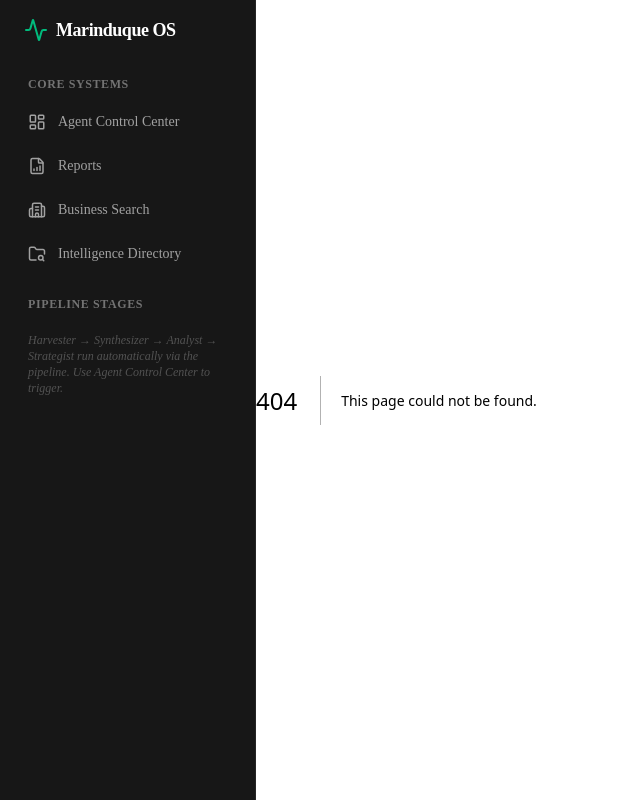
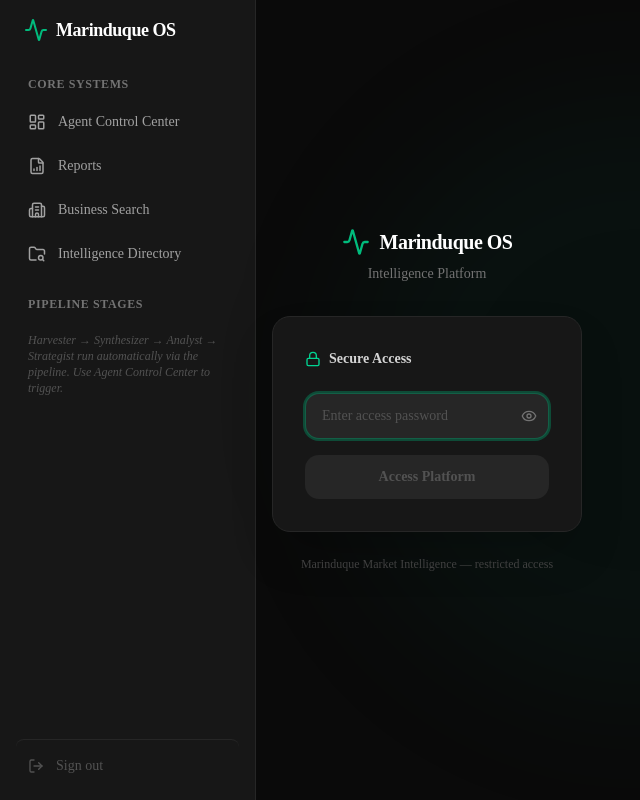
Before and after one commit to sales491/marinduque-market-agent, a Next.js app in the folder marinduque-os/: page /login in a window 1280 px wide. Before the commit this address had no page. Shown: the whole page, without its empty margins (0-640 px from the left). Built offline with nearby package versions, Linux system fonts and the light colour scheme.

Commit message:
feat: middleware password gate - multi-password support, login page, logout button

```diff
--- /dev/null
+++ b/marinduque-os/src/app/api/auth/login/route.ts
@@ -0,0 +1,37 @@
+import { NextRequest, NextResponse } from 'next/server';
+
+async function sha256(message: string): Promise<string> {
+  const data = new TextEncoder().encode(message);
+  const hash = await crypto.subtle.digest('SHA-256', data);
+  return Array.from(new Uint8Array(hash))
+    .map((b) => b.toString(16).padStart(2, '0'))
+    .join('');
+}
+
+export async function POST(req: NextRequest) {
+  const { password } = await req.json();
+
+  const secret    = process.env.APP_SECRET || 'default-secret-change-me';
+  const passwords = (process.env.APP_PASSWORDS || '')
+    .split(',')
+    .map((p) => p.trim())
+    .filter(Boolean);
+
+  const matched = passwords.find((p) => p === password);
+
+  if (!matched) {
+    return NextResponse.json({ error: 'Invalid password' }, { status: 401 });
+  }
+
+  const token = await sha256(`${secret}:${matched}`);
+
+  const res = NextResponse.json({ ok: true });
+  res.cookies.set('marinduque_session', token, {
+    httpOnly: true,
+    secure:   process.env.NODE_ENV === 'production',
+    sameSite: 'lax',
+    maxAge:   60 * 60 * 24 * 30, // 30 days
+    path:     '/',
+  });
+  return res;
+}
--- /dev/null
+++ b/marinduque-os/src/app/api/auth/logout/route.ts
@@ -0,0 +1,13 @@
+import { NextResponse } from 'next/server';
+
+export async function POST() {
+  const res = NextResponse.json({ ok: true });
+  res.cookies.set('marinduque_session', '', {
+    httpOnly: true,
+    secure:   process.env.NODE_ENV === 'production',
+    sameSite: 'lax',
+    maxAge:   0,
+    path:     '/',
+  });
+  return res;
+}
--- /dev/null
+++ b/marinduque-os/src/app/login/page.tsx
@@ -0,0 +1,127 @@
+'use client';
+
+import { useState, Suspense } from 'react';
+import { useRouter, useSearchParams } from 'next/navigation';
+import { Activity, Lock, Eye, EyeOff, Loader2 } from 'lucide-react';
+
+function LoginForm() {
+  const router       = useRouter();
+  const searchParams = useSearchParams();
+  const from         = searchParams.get('from') || '/';
+
+  const [password, setPassword] = useState('');
+  const [showPw, setShowPw]     = useState(false);
+  const [loading, setLoading]   = useState(false);
+  const [error, setError]       = useState('');
+
+  async function handleSubmit(e: React.FormEvent) {
+    e.preventDefault();
+    setLoading(true);
+    setError('');
+
+    try {
+      const res = await fetch('/api/auth/login', {
+        method: 'POST',
+        headers: { 'Content-Type': 'application/json' },
+        body: JSON.stringify({ password }),
+      });
+
+      if (res.ok) {
+        router.push(from);
+        router.refresh();
+      } else {
+        setError('Incorrect password. Try again.');
+        setPassword('');
+      }
+    } catch {
+      setError('Something went wrong. Please try again.');
+    } finally {
+      setLoading(false);
+    }
+  }
+
+  return (
+    <div className="min-h-screen bg-neutral-950 flex items-center justify-center p-4">
+      {/* Background glow */}
+      <div className="absolute inset-0 overflow-hidden pointer-events-none">
+        <div className="absolute top-1/2 left-1/2 -translate-x-1/2 -translate-y-1/2 w-[600px] h-[600px] bg-emerald-900/10 rounded-full blur-3xl" />
+      </div>
+
+      <div className="relative w-full max-w-sm">
+        {/* Logo */}
+        <div className="flex flex-col items-center mb-8">
+          <div className="flex items-center gap-2.5 mb-2">
+            <Activity className="h-7 w-7 text-emerald-500" />
+            <span className="text-xl font-bold text-white tracking-tight">Marinduque OS</span>
+          </div>
+          <p className="text-sm text-neutral-500">Intelligence Platform</p>
+        </div>
+
+        {/* Card */}
+        <div className="bg-neutral-900 border border-neutral-800 rounded-2xl p-8 shadow-2xl">
+          <div className="flex items-center gap-2 mb-6">
+            <Lock className="w-4 h-4 text-emerald-400" />
+            <h1 className="text-sm font-semibold text-neutral-300">Secure Access</h1>
+          </div>
+
+          <form onSubmit={handleSubmit} className="space-y-4">
+            <div className="relative">
+              <input
+                type={showPw ? 'text' : 'password'}
+                value={password}
+                onChange={e => setError('') || setPassword(e.target.value)}
+                placeholder="Enter access password"
+                autoFocus
+                required
+                className={`w-full px-4 py-3 pr-12 bg-neutral-800 border rounded-xl text-white text-sm placeholder:text-neutral-600 focus:outline-none focus:ring-2 transition-colors ${
+                  error
+                    ? 'border-red-500/60 focus:ring-red-600/30'
+                    : 'border-neutral-700 focus:ring-emerald-600/40 focus:border-emerald-600/50'
+                }`}
+              />
+              <button
+                type="button"
+                onClick={() => setShowPw(v => !v)}
+                className="absolute right-3 top-1/2 -translate-y-1/2 text-neutral-500 hover:text-neutral-300 transition-colors"
+                tabIndex={-1}
+              >
+                {showPw ? <EyeOff className="w-4 h-4" /> : <Eye className="w-4 h-4" />}
+              </button>
+            </div>
+
+            {error && (
+              <p className="text-xs text-red-400 flex items-center gap-1.5">
+                <span className="inline-block w-1 h-1 rounded-full bg-red-400 flex-shrink-0" />
+                {error}
+              </p>
+            )}
+
+            <button
+              type="submit"
+              disabled={loading || !password}
+              className="w-full py-3 bg-emerald-600 hover:bg-emerald-500 disabled:bg-neutral-800 disabled:text-neutral-600 text-white text-sm font-semibold rounded-xl transition-colors flex items-center justify-center gap-2"
+            >
+              {loading ? (
+                <><Loader2 className="w-4 h-4 animate-spin" /> Verifying…</>
+              ) : (
+                'Access Platform'
+              )}
+            </button>
+          </form>
+        </div>
+
+        <p className="text-center text-xs text-neutral-700 mt-6">
+          Marinduque Market Intelligence — restricted access
+        </p>
+      </div>
+    </div>
+  );
+}
+
+export default function LoginPage() {
+  return (
+    <Suspense>
+      <LoginForm />
+    </Suspense>
+  );
+}
--- a/marinduque-os/src/components/AppSidebar.tsx
+++ b/marinduque-os/src/components/AppSidebar.tsx
@@ -1,11 +1,18 @@
 "use client"
 
 import Link from "next/link"
-import { usePathname } from "next/navigation"
-import { Activity, LayoutDashboard, FolderSearch, FileBarChart, Building2 } from "lucide-react"
+import { usePathname, useRouter } from "next/navigation"
+import { Activity, LayoutDashboard, FolderSearch, FileBarChart, Building2, LogOut } from "lucide-react"
 
 export function AppSidebar() {
   const pathname = usePathname()
+  const router   = useRouter()
+
+  async function handleLogout() {
+    await fetch('/api/auth/logout', { method: 'POST' });
+    router.push('/login');
+    router.refresh();
+  }
 
   return (
     <div className="w-64 flex-shrink-0 border-r border-neutral-800 bg-neutral-900 flex flex-col p-4">
@@ -14,7 +21,7 @@ export function AppSidebar() {
         <span className="font-bold text-lg tracking-tight text-white">Marinduque OS</span>
       </div>
 
-      <div className="flex flex-col gap-6">
+      <div className="flex flex-col gap-6 flex-1">
         <nav className="flex flex-col gap-2">
           <div className="px-3 text-xs font-semibold text-neutral-500 uppercase tracking-wider mb-1">
             Core Systems
@@ -34,6 +41,15 @@ export function AppSidebar() {
           </div>
         </nav>
       </div>
+
+      {/* Logout */}
+      <button
+        onClick={handleLogout}
+        className="flex items-center gap-3 px-3 py-2 rounded-md text-neutral-600 hover:text-neutral-300 hover:bg-neutral-800/50 transition-colors w-full mt-4 border-t border-neutral-800 pt-4"
+      >
+        <LogOut size={16} />
+        <span className="text-sm">Sign out</span>
+      </button>
     </div>
   )
 }
--- /dev/null
+++ b/marinduque-os/src/middleware.ts
@@ -0,0 +1,47 @@
+import { NextRequest, NextResponse } from 'next/server';
+
+async function sha256(message: string): Promise<string> {
+  const data = new TextEncoder().encode(message);
+  const hash = await crypto.subtle.digest('SHA-256', data);
+  return Array.from(new Uint8Array(hash))
+    .map((b) => b.toString(16).padStart(2, '0'))
+    .join('');
+}
+
+const PUBLIC_PREFIXES = ['/login', '/api/auth'];
+
+export async function middleware(req: NextRequest) {
+  const { pathname } = req.nextUrl;
+
+  // Always allow login page and auth API
+  if (PUBLIC_PREFIXES.some((p) => pathname.startsWith(p))) {
+    return NextResponse.next();
+  }
+
+  const secret    = process.env.APP_SECRET || 'default-secret-change-me';
+  const passwords = (process.env.APP_PASSWORDS || '')
+    .split(',')
+    .map((p) => p.trim())
+    .filter(Boolean);
+
+  const sessionToken = req.cookies.get('marinduque_session')?.value;
+
+  if (sessionToken && passwords.length > 0) {
+    for (const pw of passwords) {
+      const validToken = await sha256(`${secret}:${pw}`);
+      if (sessionToken === validToken) {
+        return NextResponse.next(); // ✅ authenticated
+      }
+    }
+  }
+
+  // Not authenticated — redirect to login, preserving the intended destination
+  const loginUrl = new URL('/login', req.url);
+  if (pathname !== '/') loginUrl.searchParams.set('from', pathname);
+  return NextResponse.redirect(loginUrl);
+}
+
+export const config = {
+  // Exclude Next.js internals, static files, and images
+  matcher: ['/((?!_next/static|_next/image|favicon.ico|icons|images).*)'],
+};
```
